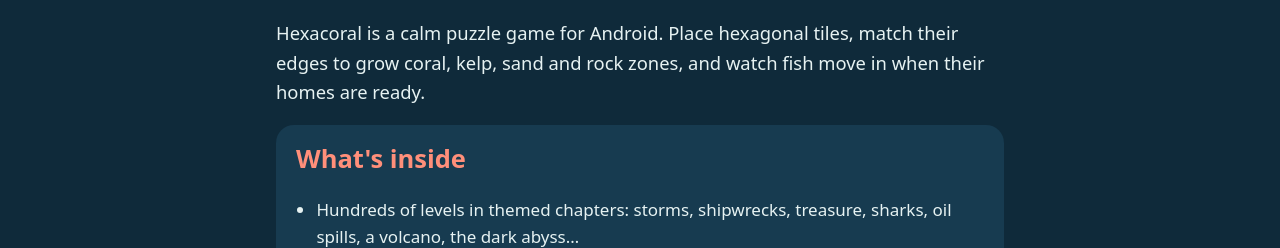
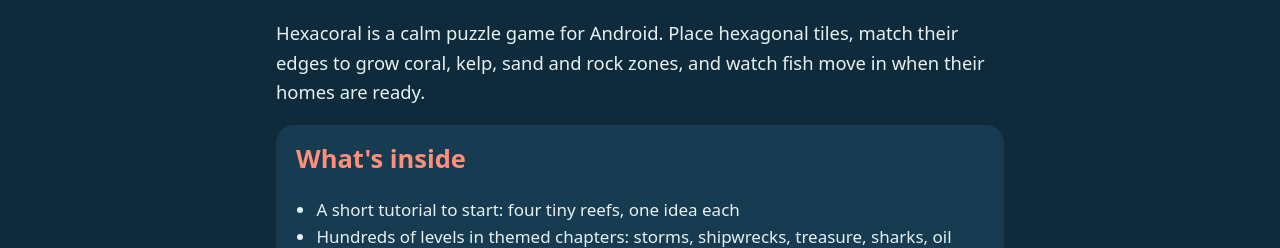
Before and after one commit to SebastienSyd/hexacoral-docs, a plain HTML site: page index.html in a window 1280 px wide. Shown: the part 555-803 px from the top of the page. Drawn offline with Linux system fonts and the light colour scheme.

Commit message:
Home: mention the tutorial
Co-Authored-By: Claude Opus 5.5 <noreply@anthropic.com>

```diff
--- a/index.html
+++ b/index.html
@@ -18,6 +18,7 @@
   <div class="card">
     <h2>What's inside</h2>
     <ul>
+      <li>A short tutorial to start: four tiny reefs, one idea each</li>
       <li>Hundreds of levels in themed chapters: storms, shipwrecks, treasure, sharks, oil spills, a volcano, the dark abyss…</li>
       <li>A fish collection to fill: each species has its own favourite reef layout</li>
       <li>Stars, pearls and crowns for every level, plus endless free dives</li>
```
